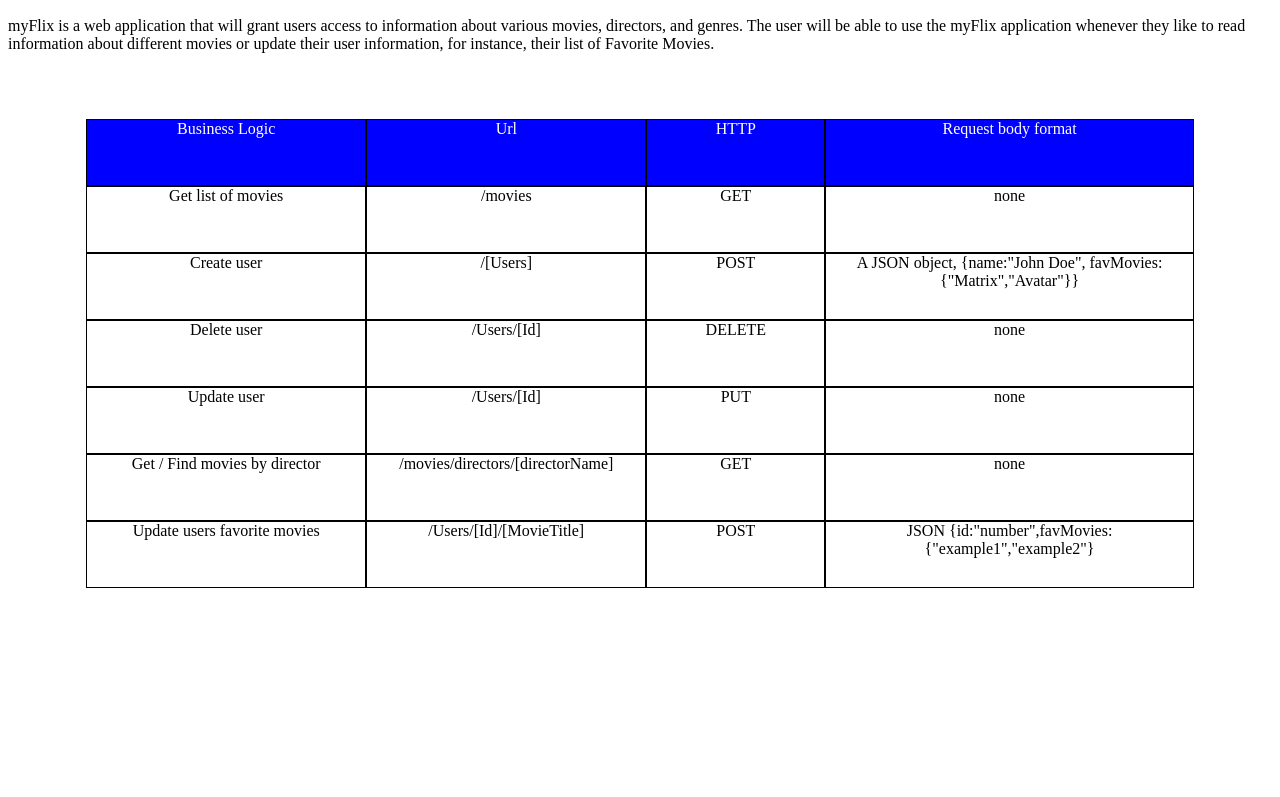
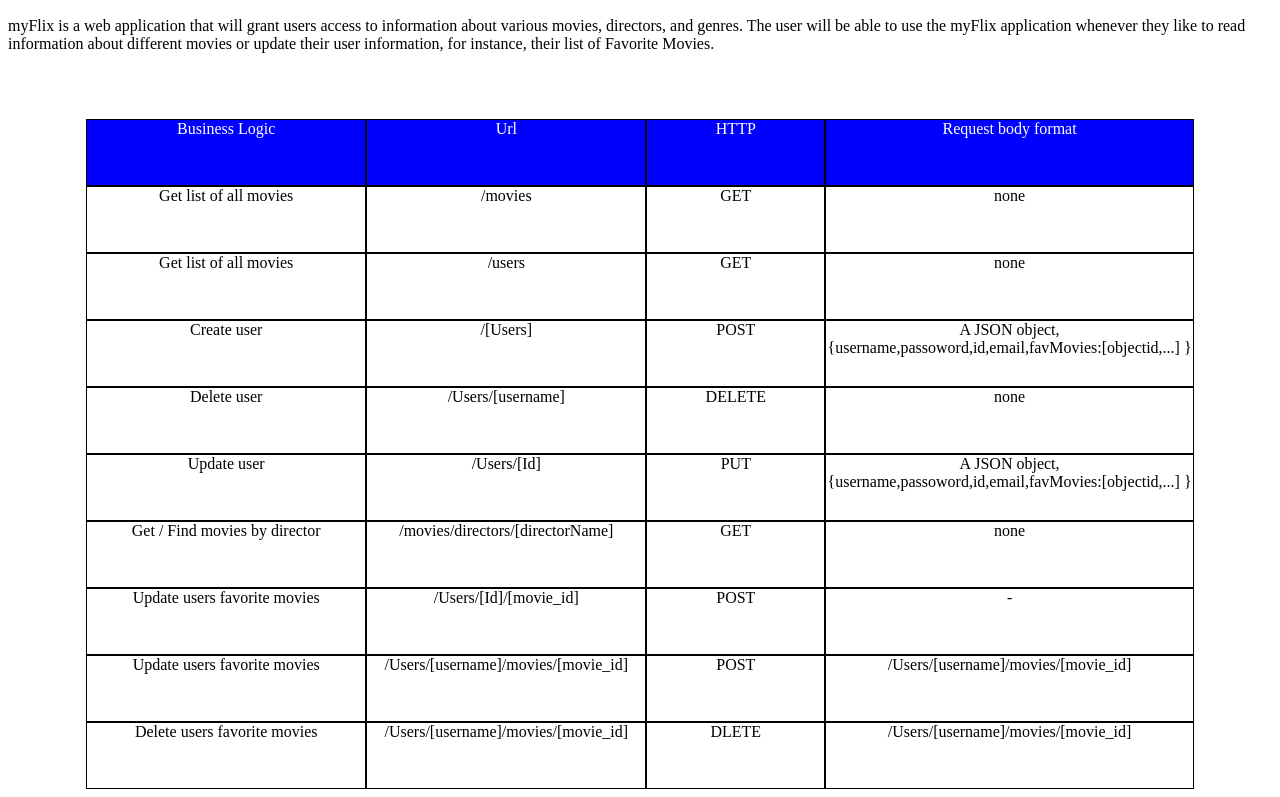
Before and after one commit to sunniboi77/Movies, a website: page public/documentation.html in a window 1280 px wide. Shown: the part 110-907 px from the top of the page. Before the commit the page ends 800 px from the top, so only its background shows below. Drawn offline with Linux system fonts and the light colour scheme.

Commit message:
2.8 all API endpoint working

```diff
--- a/public/documentation.html
+++ b/public/documentation.html
@@ -71,30 +71,42 @@
         <div class="item head c2">Url</div>
         <div class="item head c3">HTTP</div>
         <div class="item head c4">Request body format</div>
-        <div class="item c1">Get list of movies</div>
+        <div class="item c1">Get list of all movies</div>
         <div class="item c2">/movies</div>
+        <div class="item c3">GET</div>
+        <div class="item c4">none</div>
+        <div class="item c1">Get list of all movies</div>
+        <div class="item c2">/users</div>
         <div class="item c3">GET</div>
         <div class="item c4">none</div>
         <div class="item c1">Create user</div>
         <div class="item c2">/[Users]</div>
         <div class="item c3">POST</div>
-        <div class="item c4">A JSON object, {name:"John Doe", favMovies:{"Matrix","Avatar"}}</div>
+        <div class="item c4">A JSON object, {username,passoword,id,email,favMovies:[objectid,...] }</div>
         <div class="item c1">Delete user</div>
-        <div class="item c2">/Users/[Id]</div>
+        <div class="item c2">/Users/[username]</div>
         <div class="item c3">DELETE</div>
         <div class="item c4">none</div>
         <div class="item c1">Update user</div>
         <div class="item c2">/Users/[Id]</div>
         <div class="item c3">PUT</div>
-        <div class="item c4">none</div>
+        <div class="item c4">A JSON object, {username,passoword,id,email,favMovies:[objectid,...] }</div>
         <div class="item c1">Get / Find movies by director</div>
         <div class="item c2">/movies/directors/[directorName]</div>
         <div class="item c3">GET</div>
         <div class="item c4">none</div>
         <div class="item c1">Update users favorite movies</div>
-        <div class="item c2">/Users/[Id]/[MovieTitle]</div>
+        <div class="item c2">/Users/[Id]/[movie_id]</div>
         <div class="item c3">POST</div>
-        <div class="item c4">JSON {id:"number",favMovies:{"example1","example2"}</div>
+        <div class="item c4">-</div>
+        <div class="item c1">Update users favorite movies</div>
+        <div class="item c2">/Users/[username]/movies/[movie_id]</div>
+        <div class="item c3">POST</div>
+        <div class="item c4">/Users/[username]/movies/[movie_id]</div>
+        <div class="item c1">Delete users favorite movies</div>
+        <div class="item c2">/Users/[username]/movies/[movie_id]</div>
+        <div class="item c3">DLETE</div>
+        <div class="item c4">/Users/[username]/movies/[movie_id]</div>
       </div>
 
 
--- a/server_movie_mongo.js
+++ b/server_movie_mongo.js
@@ -111,9 +111,6 @@ app.post('/users/:Username/movies/:MovieID',(req,res) => {
     }
   });
 });
-
-
-
 
 
 // Get all users
```
